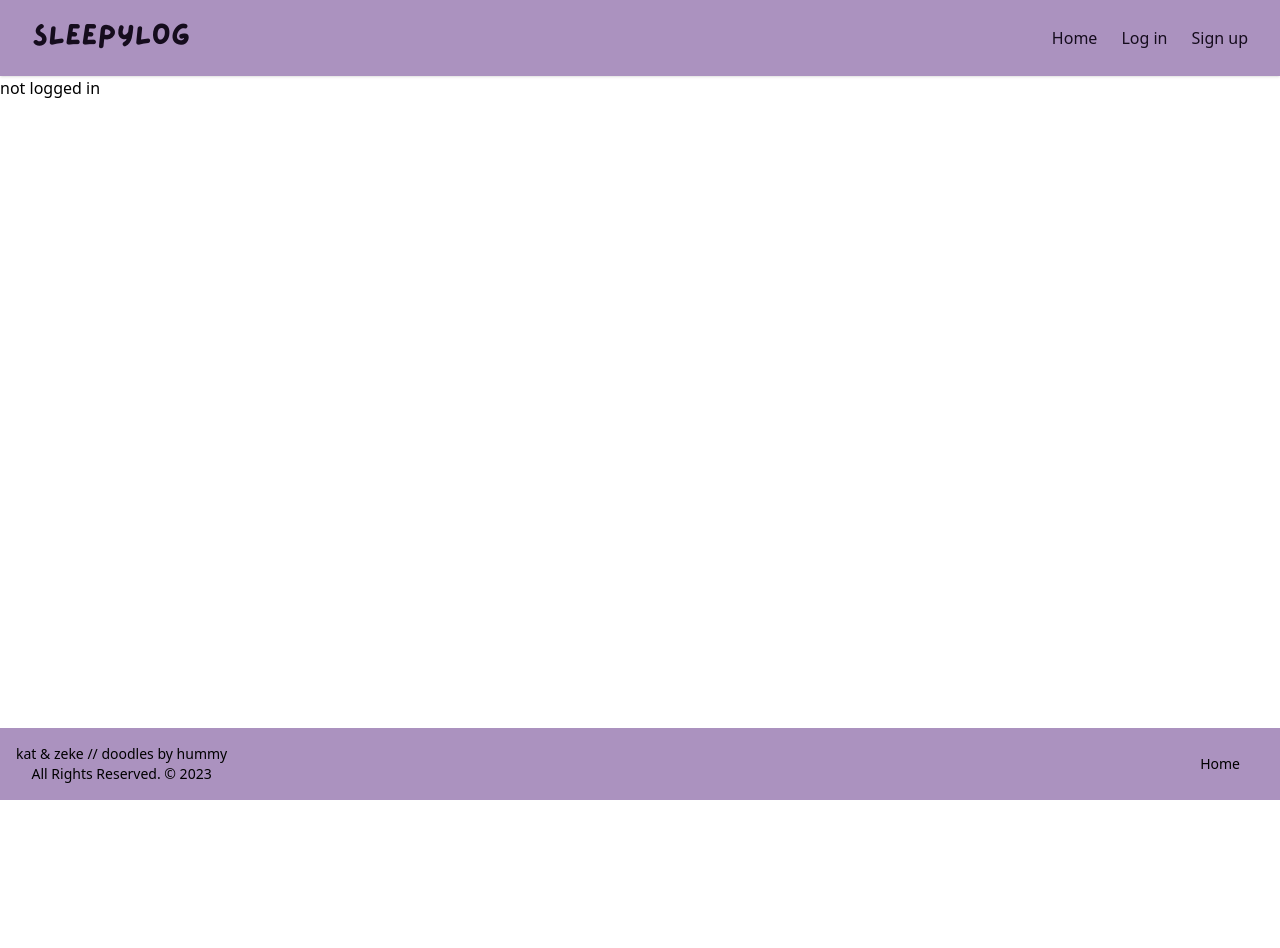
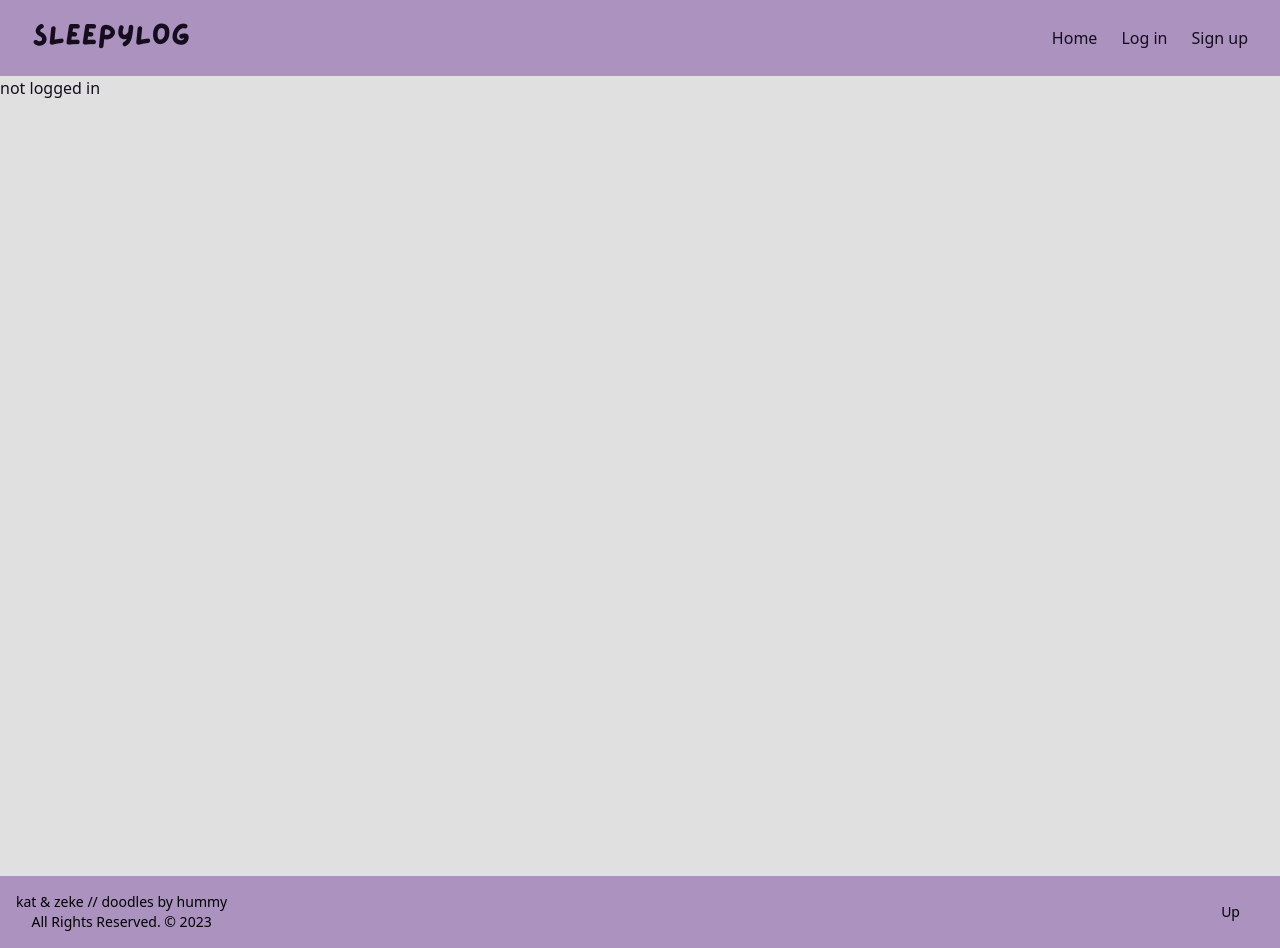
Before and after one commit to artem-ine/sleepylog, a React (Vite) app in the folder frontend/: page / in a window 1280 px wide. Before the commit the page ends 800 px from the top, so only its background shows below. Built offline with nearby package versions, Linux system fonts and the light colour scheme.

Commit message:
footer fix

```diff
--- a/frontend/src/components/Footer.jsx
+++ b/frontend/src/components/Footer.jsx
@@ -4,7 +4,7 @@ function Footer() {
   return (
     <footer
       id="footer"
-      className="fixed bottom-0 w-full bg-primary dark:bg-secondary"
+      className="bottom-0 w-full bg-primary dark:bg-secondary text-dark dark:text-white"
     >
       <div className="w-full mx-auto max-w-screen-xl p-4 md:flex md:items-center md:justify-between">
         <span className="text-sm text-gray-500 sm:text-center dark:text-gray-400">
@@ -16,7 +16,7 @@ function Footer() {
         <ul className="flex flex-wrap items-center mt-3 text-sm font-medium text-gray-500 dark:text-gray-400 sm:mt-0">
           <li>
             <Link to="/" className="mr-4 hover:underline md:mr-6 ">
-              Home
+              Up
             </Link>
           </li>
         </ul>
--- a/frontend/src/pages/Home/index.jsx
+++ b/frontend/src/pages/Home/index.jsx
@@ -9,7 +9,9 @@ function Home() {
 
   return (
     <>
+      {" "}
       <Navbar />
+      <main className="bg-white dark:bg-black text-black dark:text-white">
         {auth.isAuthenticated && (
           <div>
             <Dashboard />
@@ -19,6 +21,7 @@ function Home() {
         <div id="outlet">
           <Outlet />
         </div>
+      </main>
       <Footer />
     </>
   );
```
Lines whose indentation alone changed are shown as unchanged.
